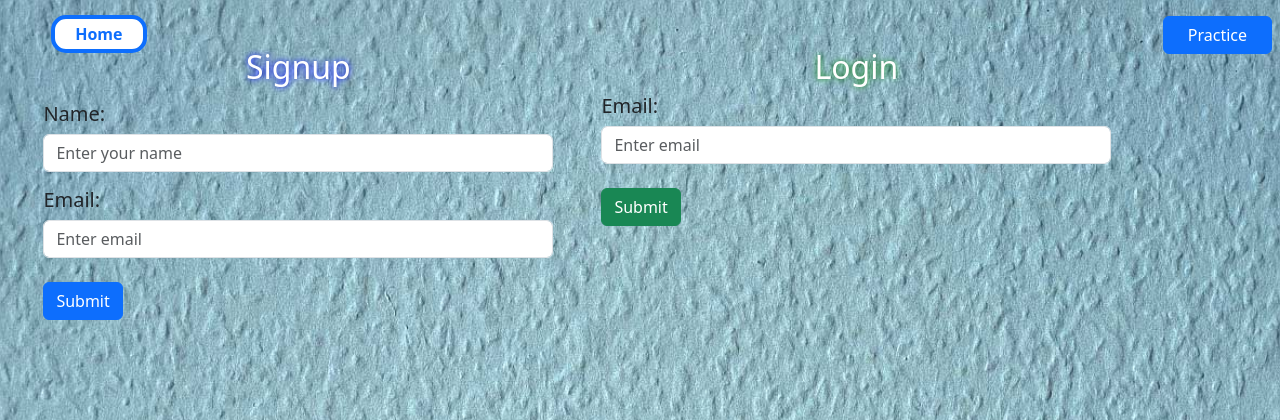
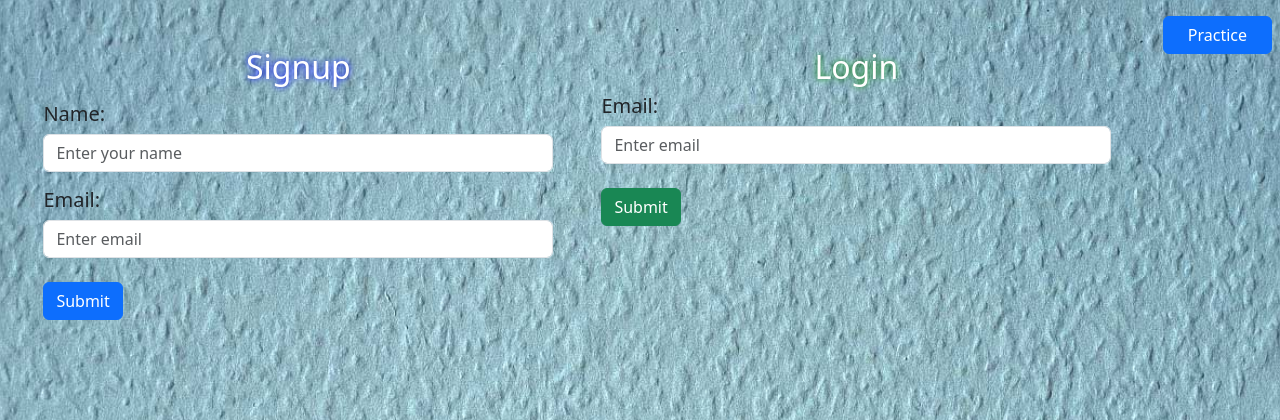
Before and after one commit to hayZedTech/hayzed-exam, a PHP site: page / in a window 1280 px wide. Shown: the top 420 px of the page. Run offline with PHP 8.4, Linux system fonts and the light colour scheme.

Commit message:
Add all project files

```diff
--- a/index.php
+++ b/index.php
@@ -71,7 +71,7 @@
         <div class="spinner"></div>
     </div>
 
-    <a href="../index.php" class="home_link">Home</a>
+    <!-- <a href="../index.php" class="home_link">Home</a> -->
     <a href="biology02.php" class="practice btn btn-primary mt-3 px-4 float-end mx-2">Practice</a>
 
     <div class="row container mt-4 pt-3">
```
